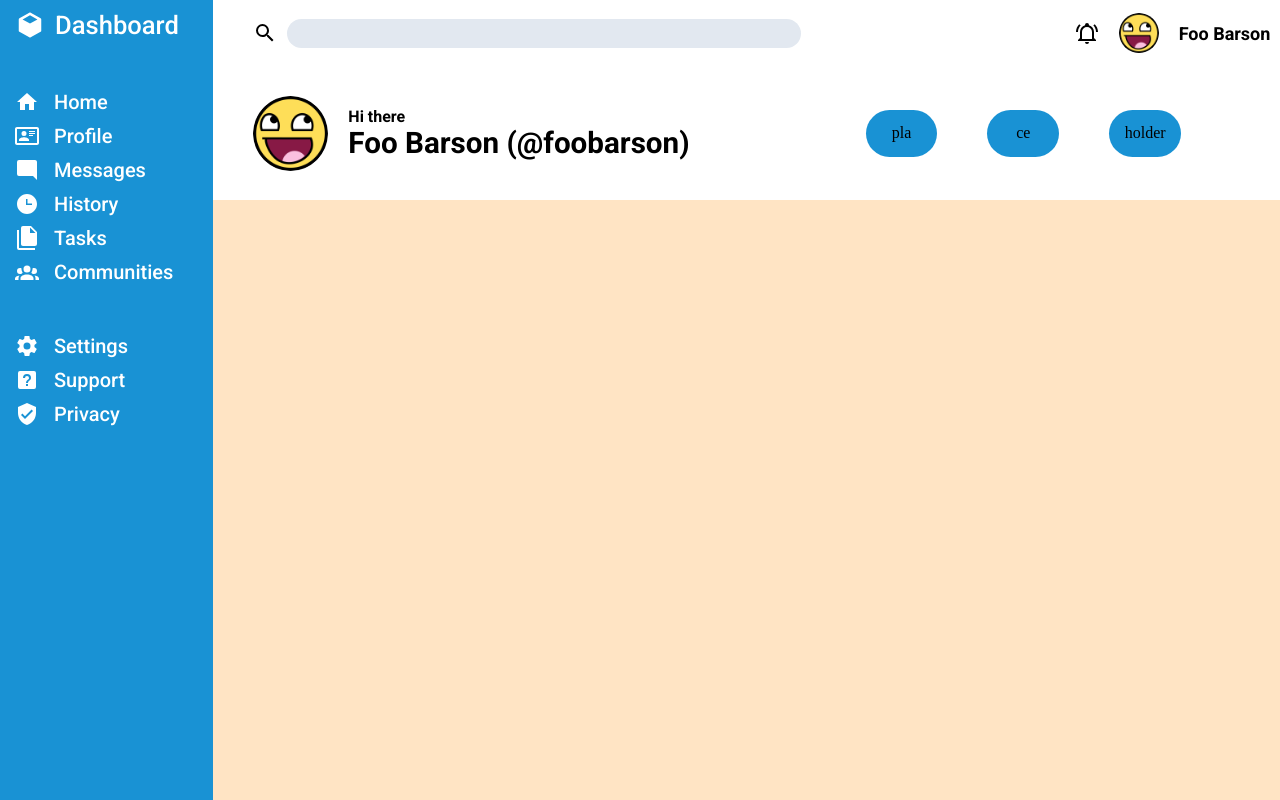
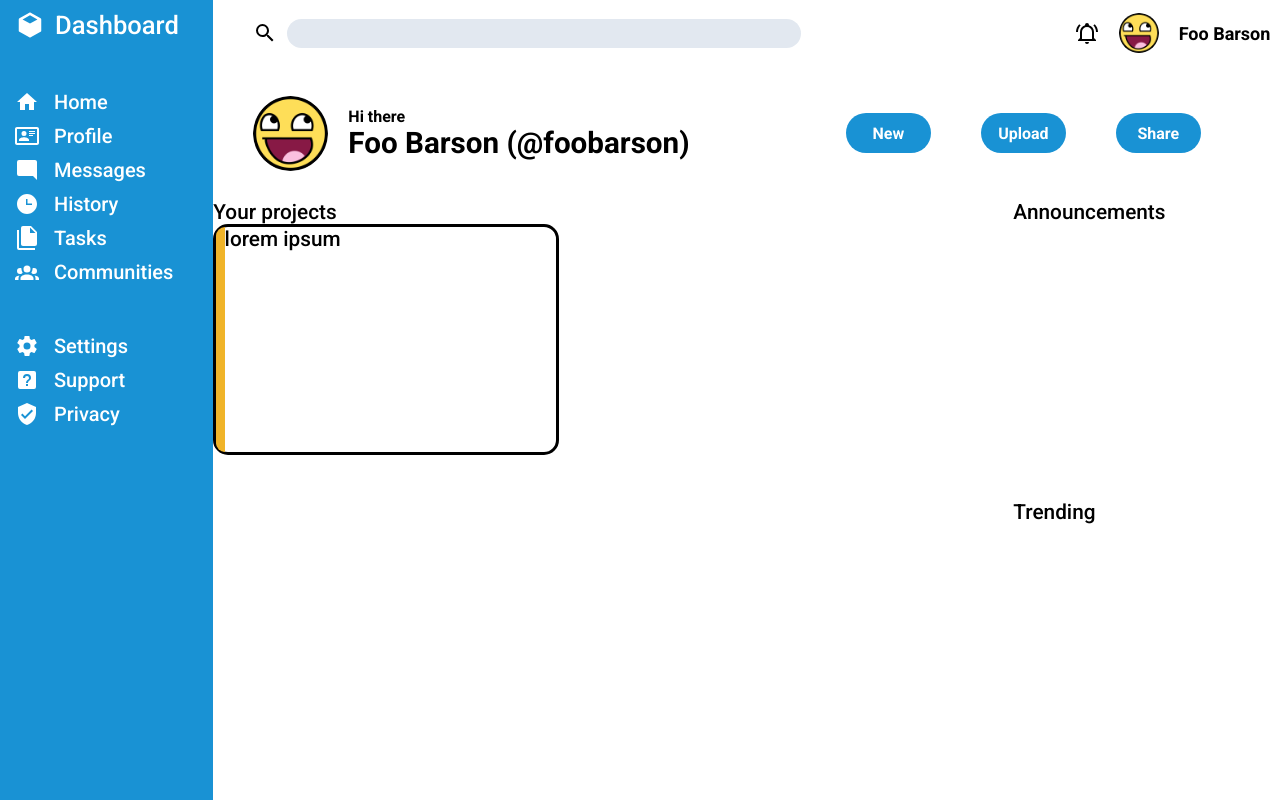
Before and after one commit to rafaelson/odin-admin-dashboard, a plain HTML site: page index.html in a window 1280 px wide. Drawn offline with Linux system fonts and the light colour scheme.

Commit message:
working on cards

```diff
--- a/index.html
+++ b/index.html
@@ -82,13 +82,33 @@
               </div>
             </div>
             <div class="buttons">
-              <div class="btn">pla</div>
-              <div class="btn">ce</div>
-              <div class="btn">holder</div>
+              <div class="btn">New</div>
+              <div class="btn">Upload</div>
+              <div class="btn">Share</div>
             </div>
           </div>
         </div>
-        <div class="content"></div>
+        <div class="content">
+          <div class="projects-container">
+            <div class="project-headers">Your projects</div>
+            <div class="projects">
+              <div class="card">
+                <div class="yellow-stuff"></div>
+                <div class="project-info">
+                  <div class="project-headers">lorem ipsum</div>
+                </div>
+              </div>
+            </div>
+          </div>
+          <div class="announcements-trending">
+            <div class="announcements">
+              <div class="project-headers">Announcements</div>
+            </div>
+            <div class="trending">
+              <div class="project-headers">Trending</div>
+            </div>
+          </div>
+        </div>
       </div>
     </div>
   </body>
--- a/style.css
+++ b/style.css
@@ -147,13 +147,53 @@ body,
   display: flex;
   align-items: center;
   justify-content: center;
-  height: 35%;
-  width: 14%;
+  height: 40px;
+  width: 85px;
   border-radius: 30px;
+  font-family: "Roboto", sans-serif;
+  font-weight: 700;
+  color: #ffffff;
 }
 
 .content {
-  background-color: bisque;
+  display: grid;
+  grid-template-columns: 3fr 1fr;
+}
+
+.projects-container {
+  display: flex;
+  flex-direction: column;
+}
+
+.projects {
+  height: 100%;
+}
+
+.project-headers {
+  font-family: "Roboto", sans-serif;
+  font-weight: 500;
+  font-size: 1.3rem;
+}
+
+.card {
+  background-color: #ffffff;
+  height: 225px;
+  width: 340px;
+  border-style: solid;
+  border-radius: 15px;
+  display: grid;
+  grid-template-columns: 1fr 40fr;
+}
+
+.yellow-stuff {
+  background-color: #f0b429;
+  border-top-left-radius: 40px;
+  border-bottom-left-radius: 40px;
+}
+
+.announcements-trending {
+  display: grid;
+  grid-template-rows: 1fr 1fr;
 }
 
 .svg-icon {
```
